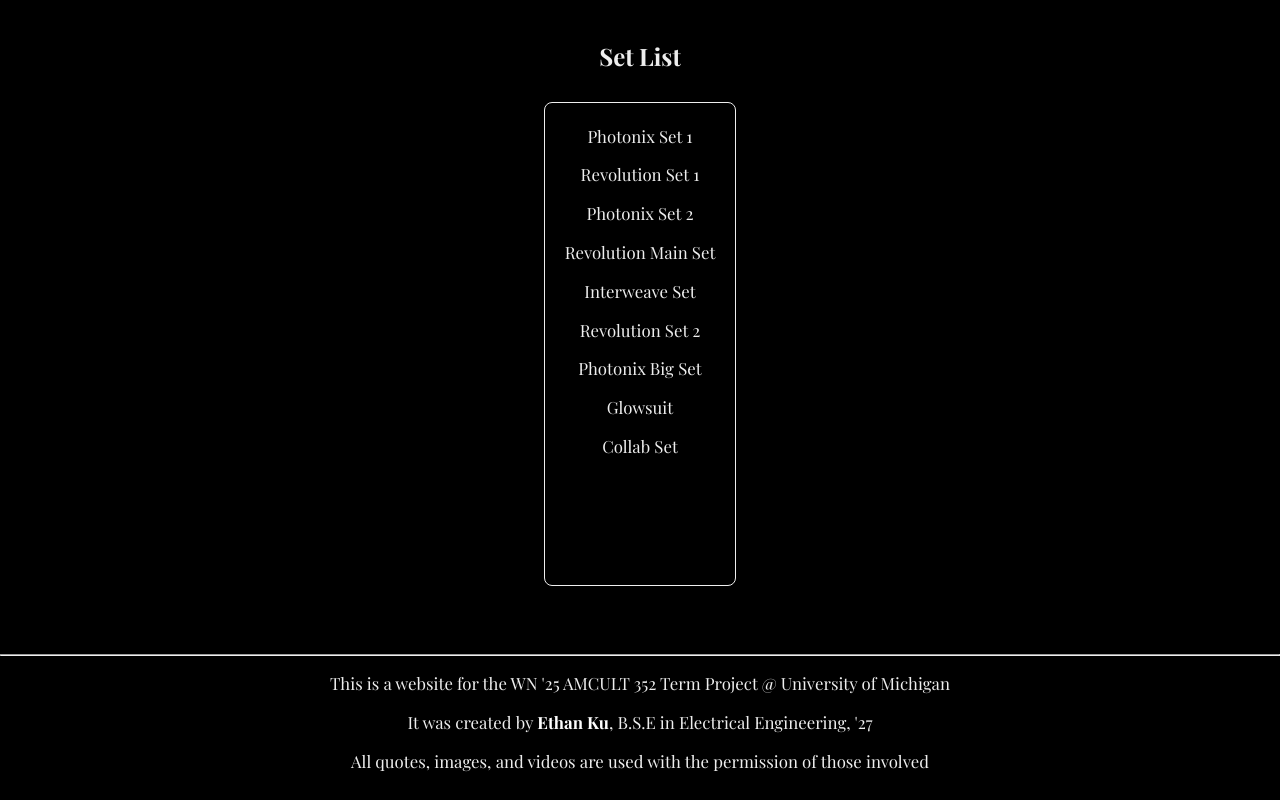
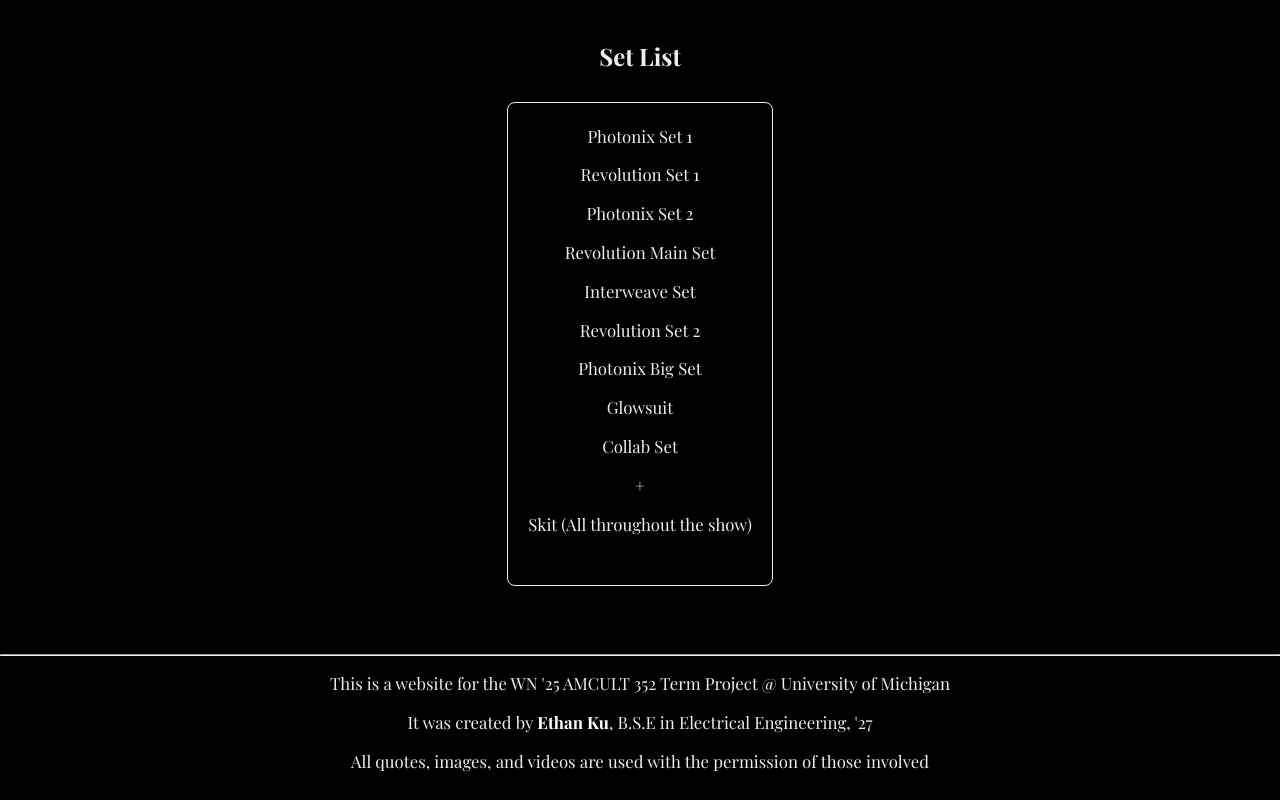
Before and after one commit to ethanhku/yotonix.github.io, a plain HTML site: page setlist.html in a window 1280 px wide. Drawn offline with nearby package versions, Linux system fonts and the light colour scheme; a web font is replaced by a local one.

Commit message:
making set list more filled

```diff
--- a/setlist.html
+++ b/setlist.html
@@ -13,16 +13,18 @@
 <body>
 
     <h2 class="center">Set List</h2>
-    <div class="box">
-        <p class="p.small">Photonix Set 1</p>
-        <p class="p.small">Revolution Set 1</p>
-        <p class="p.small">Photonix Set 2</p>
-        <p class="p.small">Revolution Main Set</p>
-        <p class="p.small">Interweave Set</p>
-        <p class="p.small">Revolution Set 2</p>
-        <p class="p.small">Photonix Big Set</p>
-        <p class="p.small">Glowsuit</p>
-        <p class="p.small">Collab Set</p>
+    <div class="setlist-box">
+        <p>Photonix Set 1</p>
+        <p>Revolution Set 1</p>
+        <p>Photonix Set 2</p>
+        <p>Revolution Main Set</p>
+        <p>Interweave Set</p>
+        <p>Revolution Set 2</p>
+        <p>Photonix Big Set</p>
+        <p>Glowsuit</p>
+        <p>Collab Set</p>
+        <p>+</p>
+        <p>Skit (All throughout the show)</p>
     </div>
 
     <footer class="footer">
--- a/style.css
+++ b/style.css
@@ -56,6 +56,18 @@ a{
     padding-left: 20px;
     padding-right: 20px;
     padding-bottom: 15px;
+    display: block;
+    max-width: 1500px;
+    font-size: 100%;
+    margin: 10px auto;
+    border-radius: 8px;
+    flex: 1;
+    justify-content: center;
+}
+
+.setlist-box{
+    border: 1px solid;
+    padding: 5px 20px 15px;
     display: block;
     max-width: 1500px;
     font-size: 100%;
```
